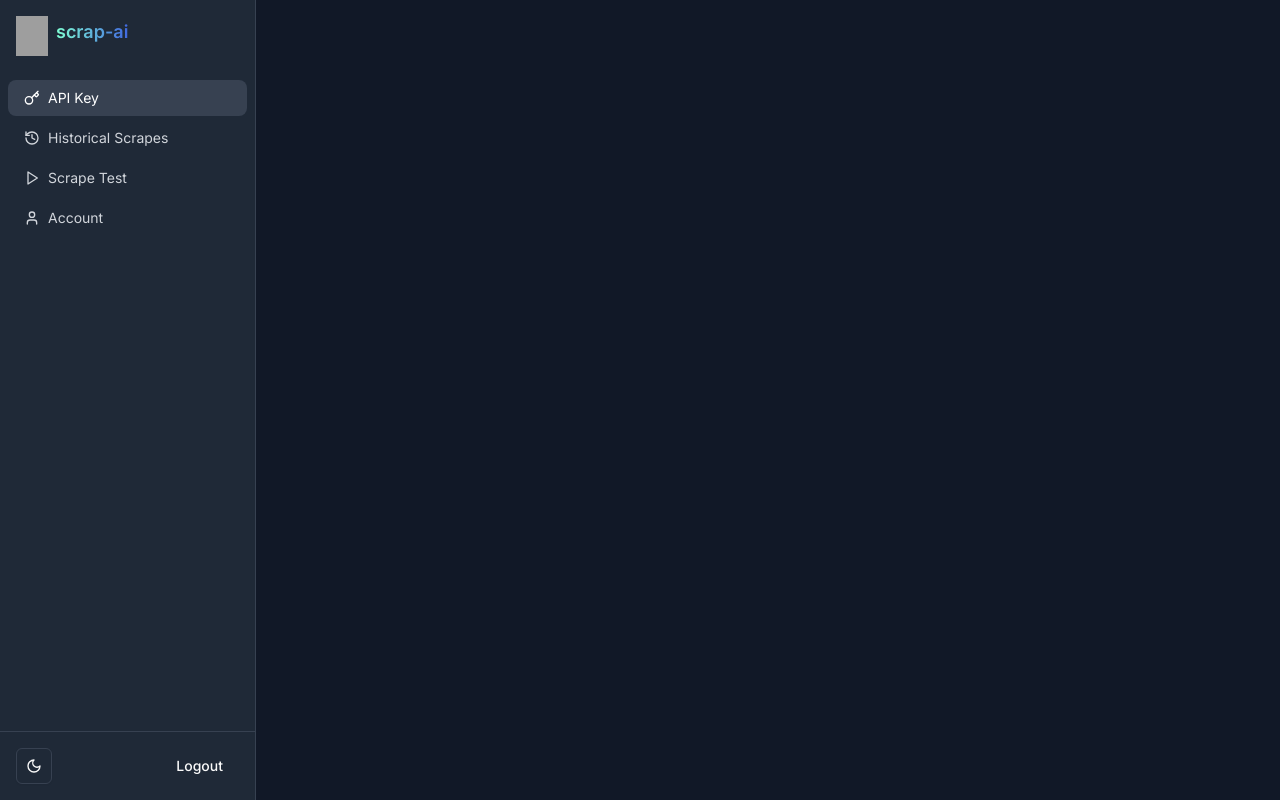
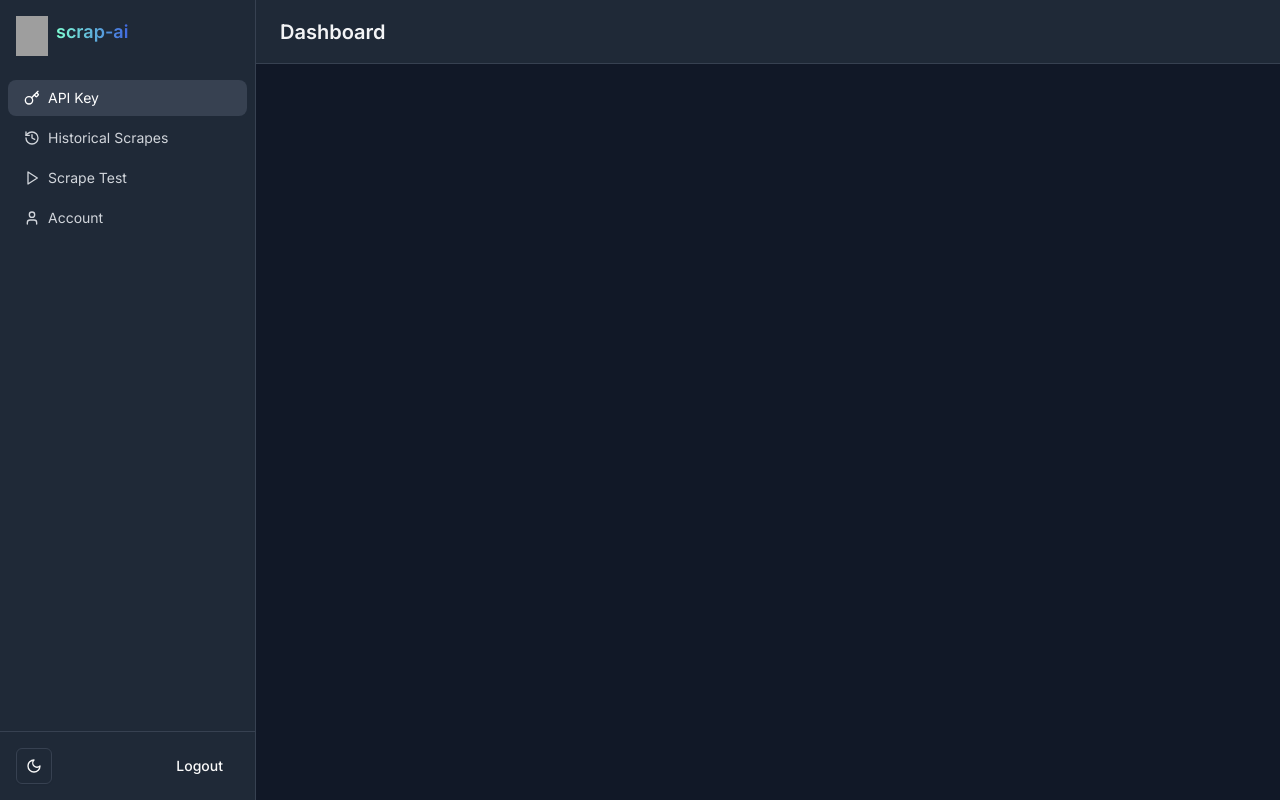
Before and after one commit to matovu-farid/scrap-platform, a Next.js app: page /dashboard in a window 1280 px wide. Built offline with nearby package versions, Linux system fonts and the light colour scheme; grey boxes are pictures that could not be loaded.

Commit message:
Uncomment dashboard header in client component

```diff
--- a/app/dashboard/client.tsx
+++ b/app/dashboard/client.tsx
@@ -156,7 +156,7 @@ export default function DashboardClient() {
 
       {/* Main Content */}
       <div className="flex-1 flex flex-col">
-        {/* <header className="bg-white dark:bg-gray-800 border-b border-gray-200 dark:border-gray-700 h-16 flex items-center px-6">
+        <header className="bg-white dark:bg-gray-800 border-b border-gray-200 dark:border-gray-700 h-16 flex items-center px-6">
           <Button
             variant="ghost"
             size="icon"
@@ -168,7 +168,7 @@ export default function DashboardClient() {
           <h1 className="text-xl font-semibold text-gray-900 dark:text-gray-100">
             Dashboard
           </h1>
-        </header> */}
+        </header>
 
         {/* <main className="flex-1 overflow-auto p-6 bg-gray-50 dark:bg-gray-900">
           <motion.div
```
